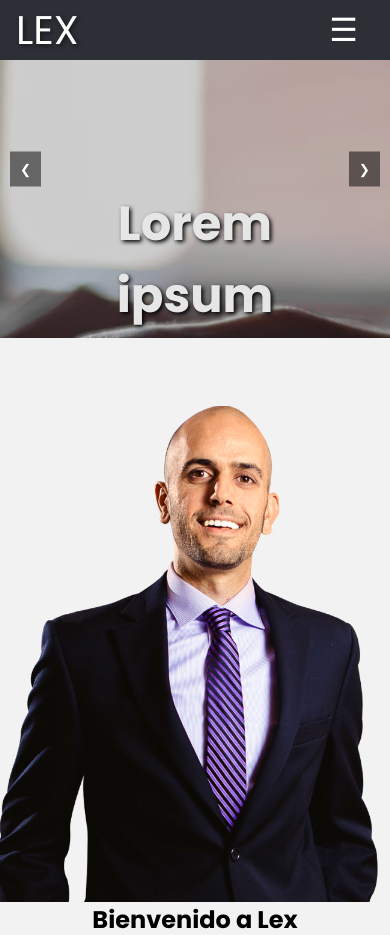
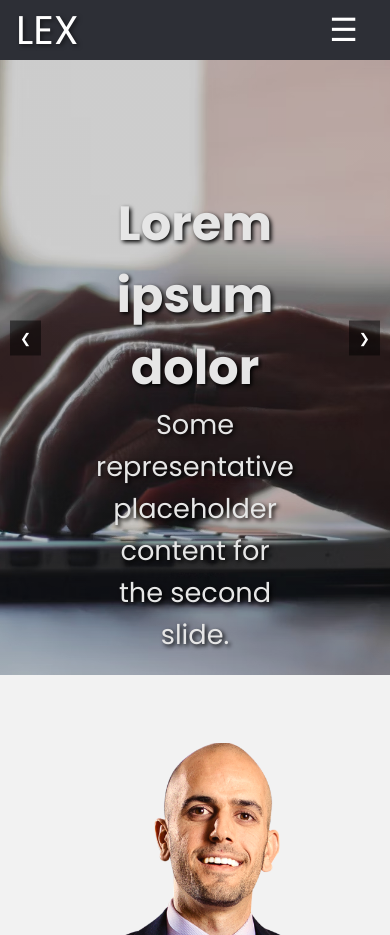
Before and after one commit to pavlovw/web-lex-DO, a Django app: page / in a window 390 px wide. Shown: the top 935 px of the page. Run offline with Django 5.2, Linux system fonts and the light colour scheme; some libraries are stand-ins or nearby versions; grey boxes are pictures that could not be loaded.

Commit message:
Update styles-index.css

```diff
--- a/apps/static/Styles/styles-index.css
+++ b/apps/static/Styles/styles-index.css
@@ -175,7 +175,7 @@
 
 @media (max-width: 468px) {
     .banner {
-        height: 40vh;
+        height: 80vh;
     }
 
     .carousel-caption h5 {
```
